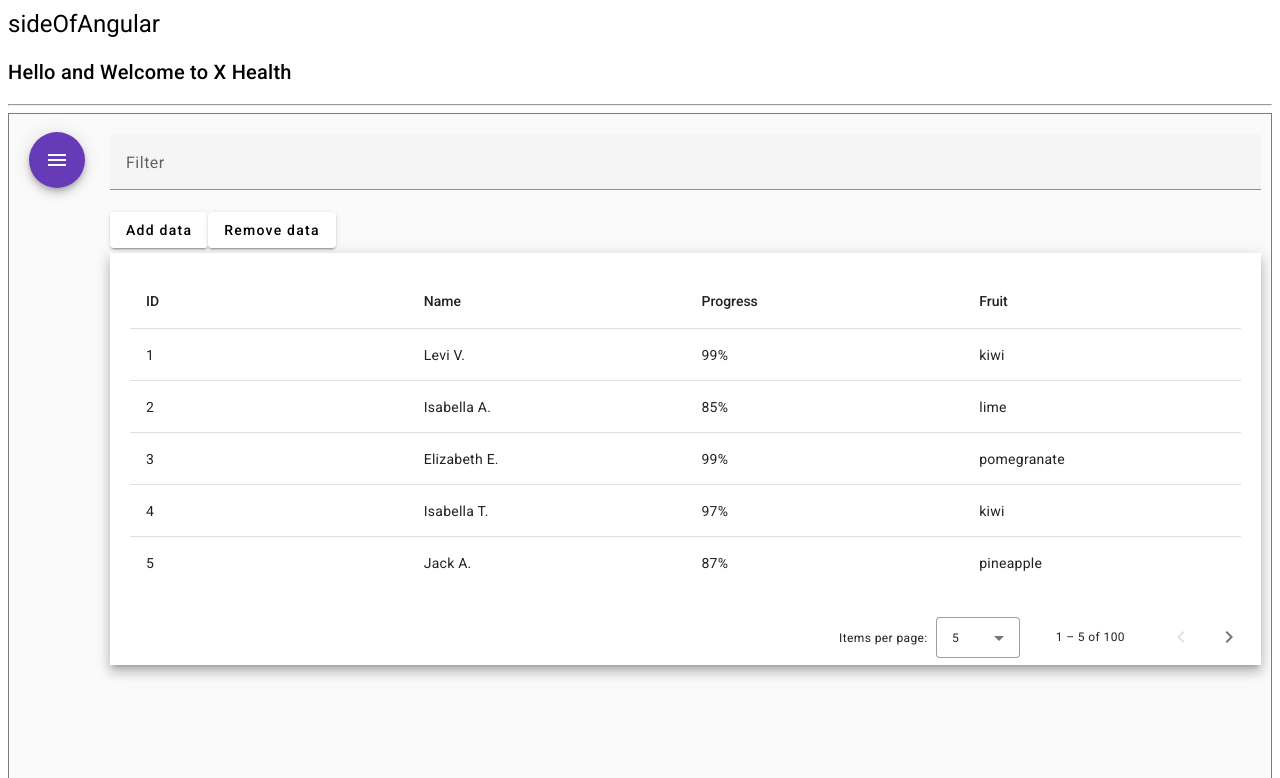
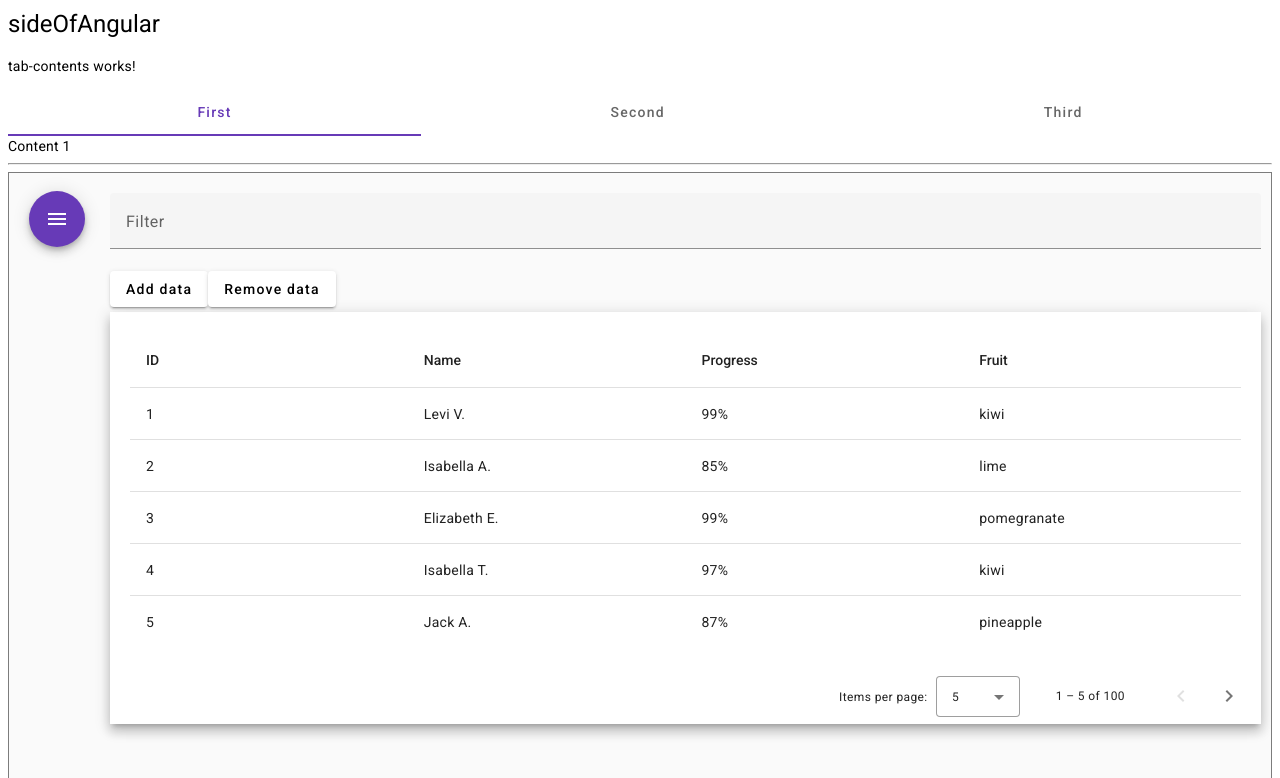
Before and after one commit to NineTailSecurity/Health-X, an Angular app: page /homePage in a window 1280 px wide. Shown: the top 778 px of the page. Built offline with nearby package versions, Linux system fonts and the light colour scheme.

Commit message:
Added tabs with files.

```diff
--- a/src/app/app.component.html
+++ b/src/app/app.component.html
@@ -1,4 +1,5 @@
 <h1>{{title}}</h1>
+<app-tab-contents></app-tab-contents>
 <!--
 <mat-grid-list cols="4" rowHeight="100px">
     <mat-grid-tile
--- a/src/app/app.module.ts
+++ b/src/app/app.module.ts
@@ -10,11 +10,13 @@ import { ServiceWorkerModule } from '@angular/service-worker';
 import { MaterialExampleModule } from '../material.module';
 import { FormsModule, ReactiveFormsModule } from '@angular/forms';
 import { HttpClientModule } from '@angular/common/http';
+import { TabContentsComponent } from './tab-contents/tab-contents.component';
 
 @NgModule({
   declarations: [
     AppComponent,
-    HomePageComponent
+    HomePageComponent,
+    TabContentsComponent
   ],
   imports: [
     MaterialExampleModule,
--- a/src/app/home-page/home-page.component.html
+++ b/src/app/home-page/home-page.component.html
@@ -1,4 +1,4 @@
-<h2>{{ welcome }}</h2>
+<!-- <h2>{{ welcome }}</h2> -->
 
 <!--
 <form class="example-form">
--- /dev/null
+++ b/src/app/tab-contents/tab-contents.component.html
@@ -0,0 +1,11 @@
+<p>tab-contents works!</p>
+<ng-container *ngIf="(asyncTabs | async) === null">
+    Loading tabs...
+  </ng-container>
+
+  <mat-tab-group>
+    <mat-tab *ngFor="let tab of asyncTabs | async">
+      <ng-template mat-tab-label>{{tab.label}}</ng-template>
+      {{tab.content}}
+    </mat-tab>
+  </mat-tab-group>
--- /dev/null
+++ b/src/app/tab-contents/tab-contents.component.ts
@@ -0,0 +1,28 @@
+import { Component } from '@angular/core';
+import {Observable, Observer} from 'rxjs';
+
+export interface ExampleTab {
+  label: string;
+  content: string;
+}
+
+@Component({
+  selector: 'app-tab-contents',
+  templateUrl: './tab-contents.component.html',
+  styleUrls: ['./tab-contents.component.scss']
+})
+export class TabContentsComponent {
+  asyncTabs: Observable<ExampleTab[]>;
+
+  constructor() {
+    this.asyncTabs = new Observable((observer: Observer<ExampleTab[]>) => {
+      setTimeout(() => {
+        observer.next([
+          {label: 'First', content: 'Content 1'},
+          {label: 'Second', content: 'Content 2'},
+          {label: 'Third', content: 'Content 3'},
+        ]);
+      }, 1000);
+    });
+  }
+}
```
Also changed, not shown: src/app/tab-contents/tab-contents.component.scss (added), 1 other file (tests, documents, lock files or other folders).
